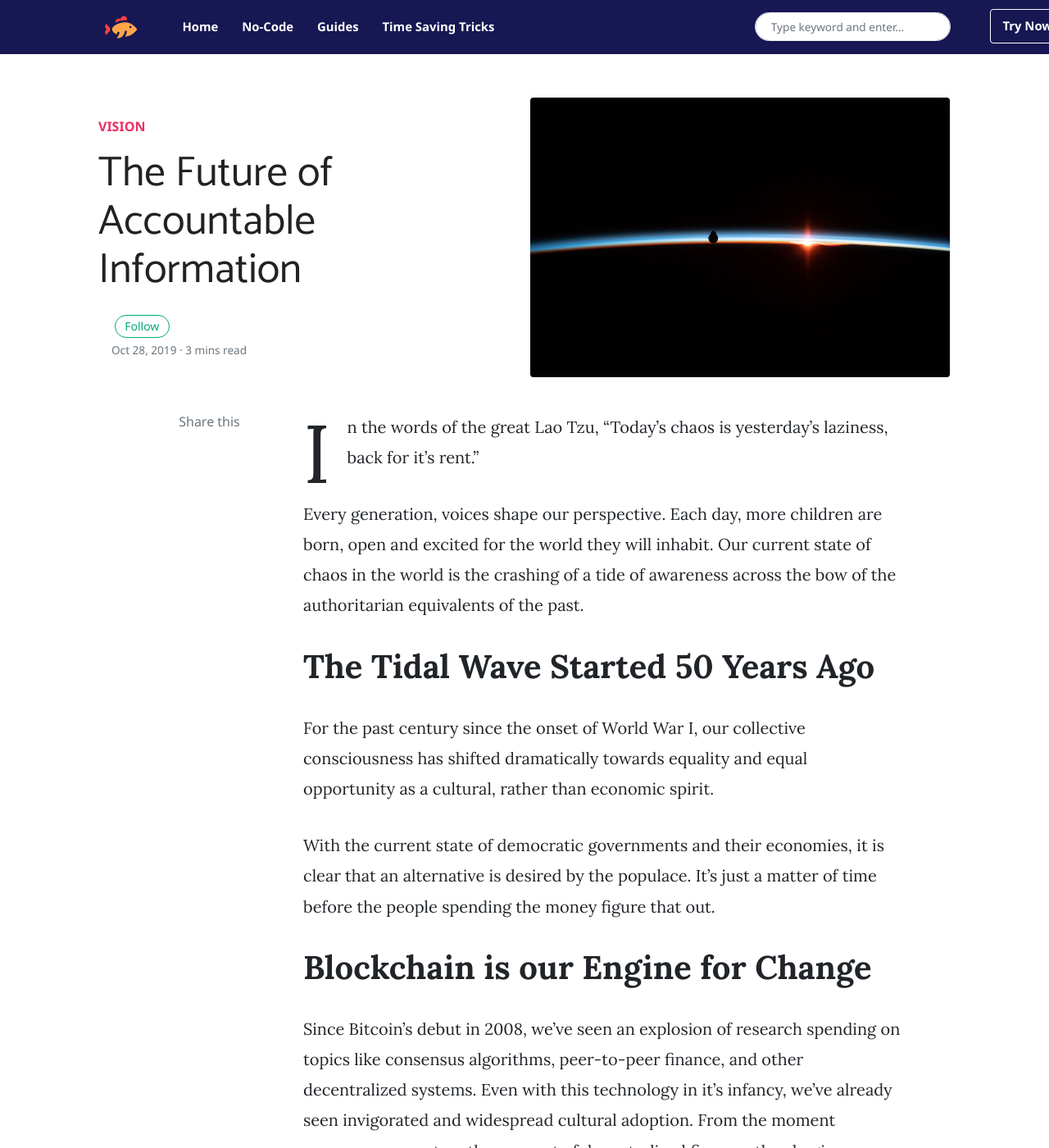
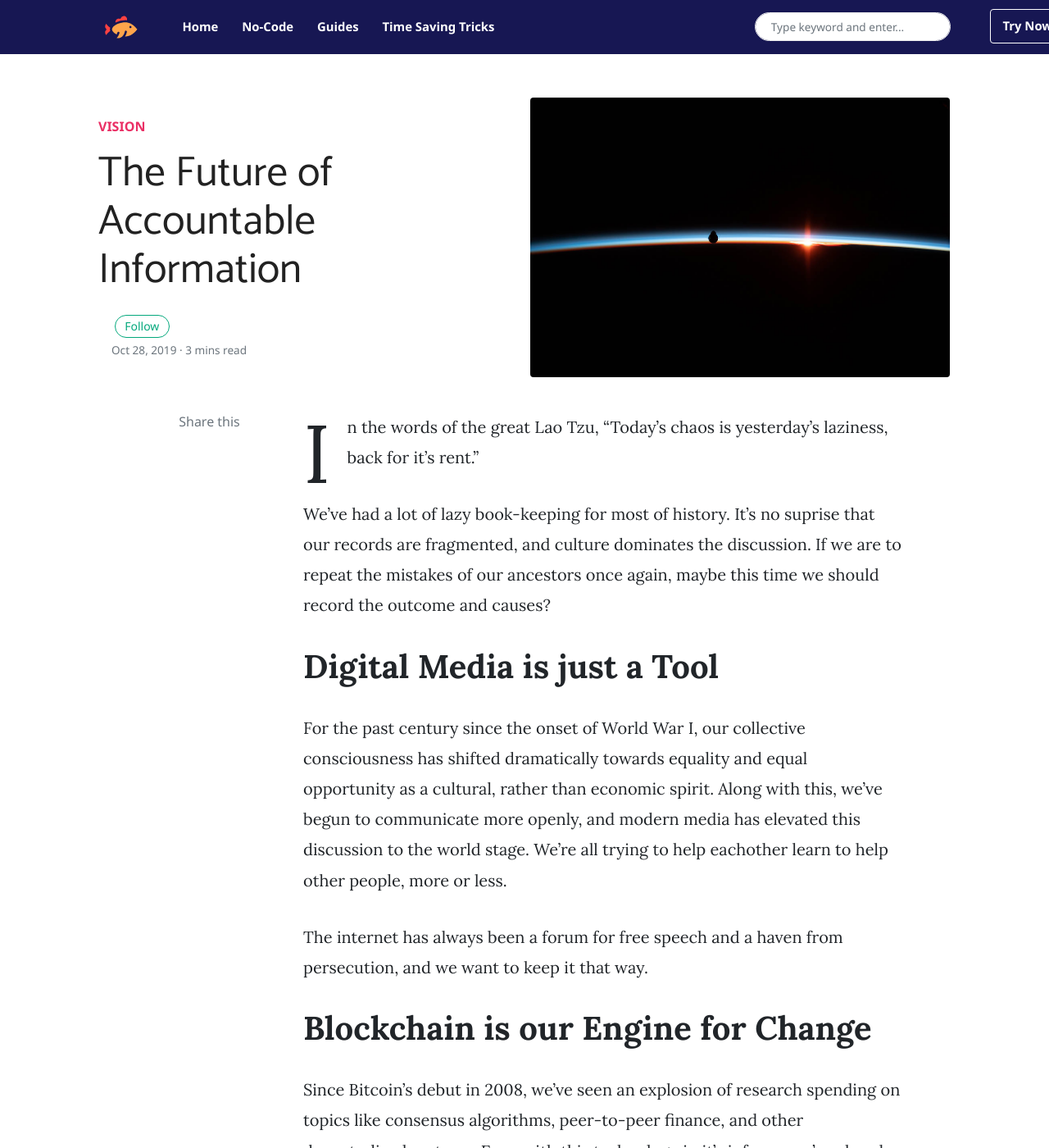
Before and after one commit to tykoii/blog, a Jekyll site: the page built from _posts/2019-10-28-information-revolution.markdown, in a window 1280 px wide and 1400 px high. Shown: the whole window at 82% size. Built offline with Jekyll 4.4.1, drawn with Linux system fonts in a browser that asks for light colours; nearby versions of some CDN libraries; comment, search, counter and statistics services are not loaded.

Commit message:
updating information post

```diff
--- a/_posts/2019-10-28-our-revolution.markdown
+++ b/_posts/2019-10-28-information-revolution.markdown
@@ -6,12 +6,12 @@ image: assets/images/horizon.jpg
 ---
 In the words of the great Lao Tzu, "Today's chaos is yesterday's laziness, back for it's rent."
 
-Every generation, voices shape our perspective. Each day, more children are born, open and excited for the world they will inhabit. Our current state of chaos in the world is the crashing of a tide of awareness across the bow of the authoritarian equivalents of the past.
+We've had a lot of lazy book-keeping for most of history. It's no suprise that our records are fragmented, and culture dominates the discussion. If we are to repeat the mistakes of our ancestors once again, maybe this time we should record the outcome and causes?
 
-# The Tidal Wave Started 50 Years Ago
-For the past century since the onset of World War I, our collective consciousness has shifted dramatically towards equality and equal opportunity as a cultural, rather than economic spirit.
+# Digital Media is just a Tool
+For the past century since the onset of World War I, our collective consciousness has shifted dramatically towards equality and equal opportunity as a cultural, rather than economic spirit. Along with this, we've begun to communicate more openly, and modern media has elevated this discussion to the world stage. We're all trying to help eachother learn to help other people, more or less.
 
-With the current state of democratic governments and their economies, it is clear that an alternative is desired by the populace. It's just a matter of time before the people spending the money figure that out.
+The internet has always been a forum for free speech and a haven from persecution, and we want to keep it that way.
 
 # Blockchain is our Engine for Change
 Since Bitcoin's debut in 2008, we've seen an explosion of research spending on topics like consensus algorithms, peer-to-peer finance, and other decentralized systems. Even with this technology in it's infancy, we've already seen invigorated and widespread cultural adoption. From the moment someone encounters the concept of decentralized finance, they begin a years-long journey as they transition to a new framework of social and economic interfaces.
```
Also changed, not shown: Gemfile.lock.
